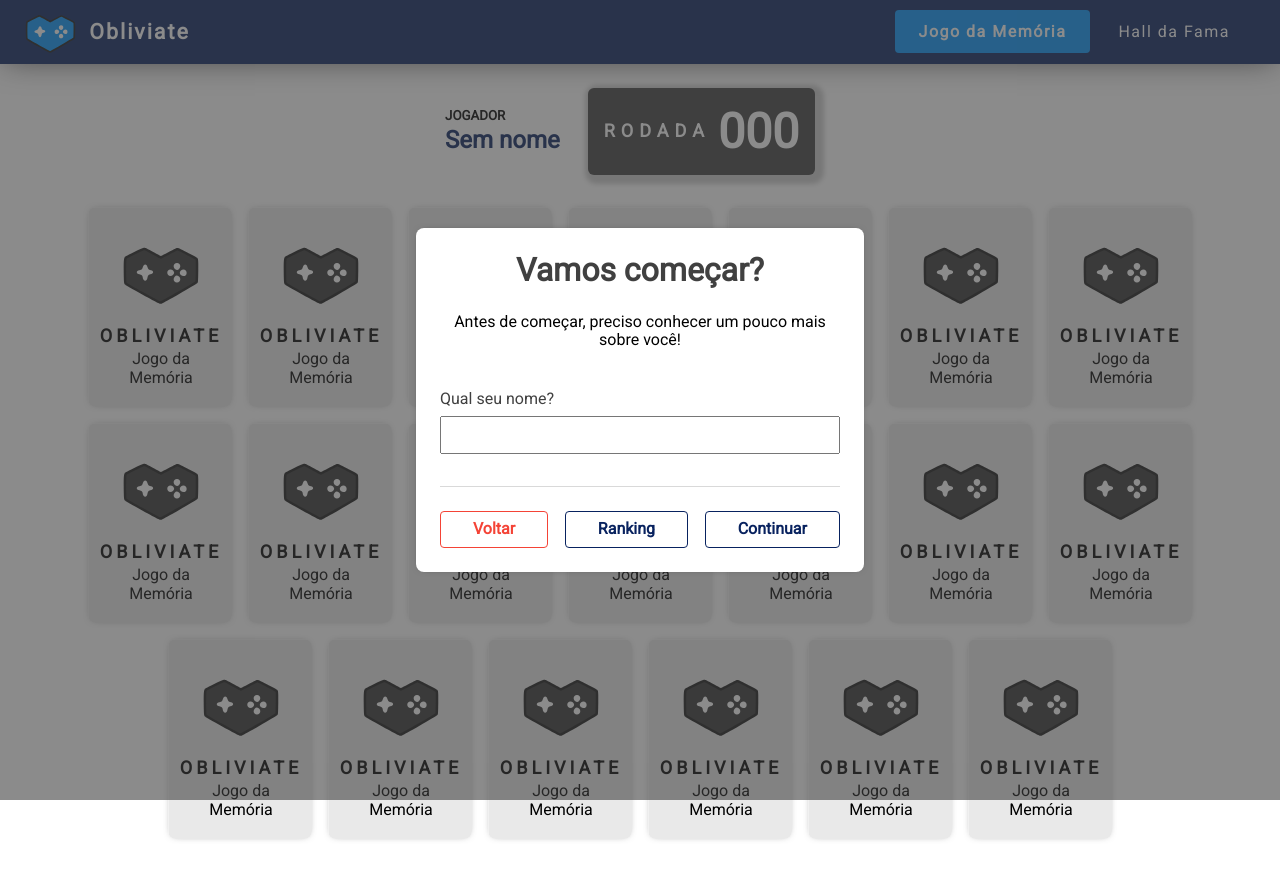
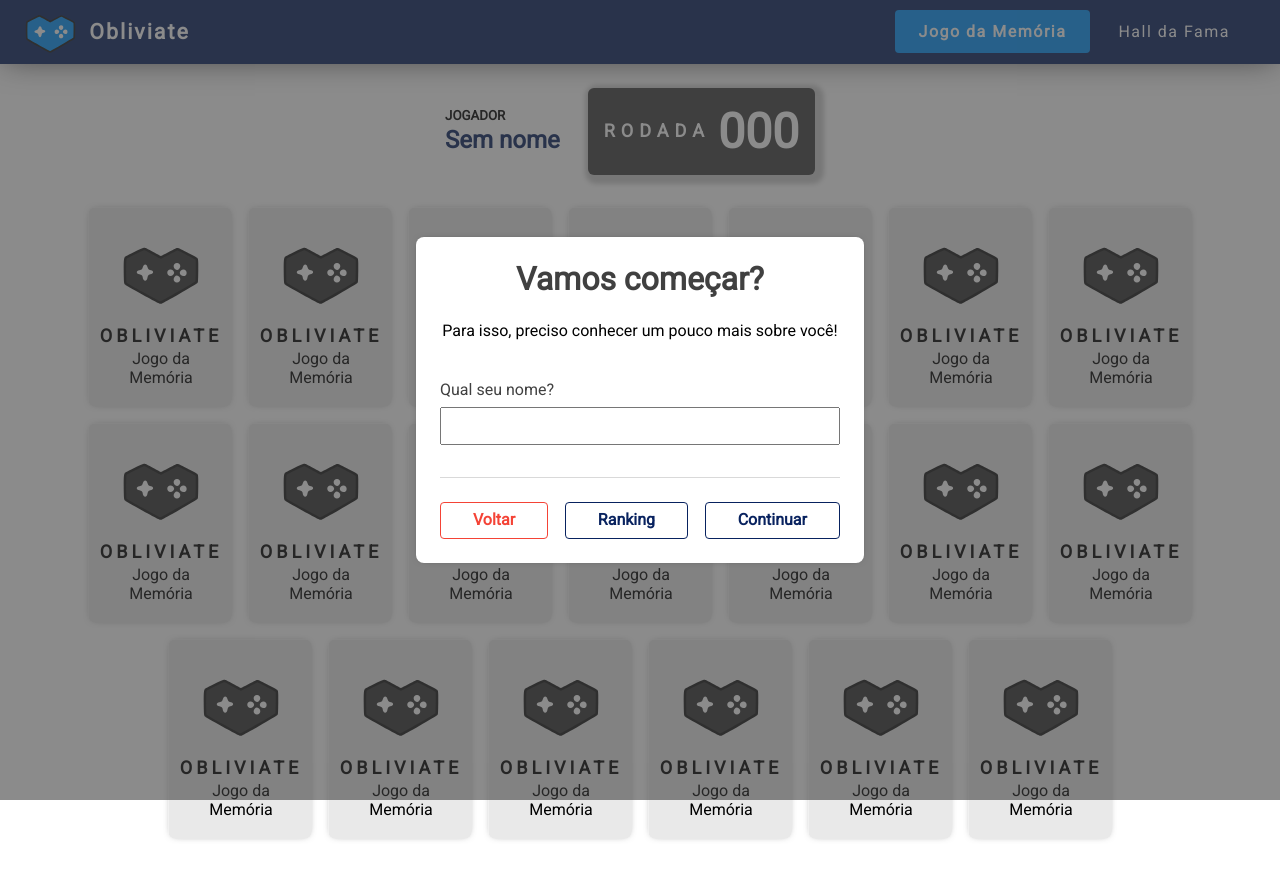
Before and after one commit to victordias/memory-game, a Vue app: page /jogo-da-memoria/jogar in a window 1280 px wide. Shown: the top 878 px of the page. Built offline with nearby package versions, Linux system fonts and the light colour scheme.

Commit message:
update message text

```diff
--- a/src/components/NewPlayerForm.vue
+++ b/src/components/NewPlayerForm.vue
@@ -38,7 +38,7 @@ export default {
     settings() {
       return {
         title: 'Vamos começar?',
-        subtitle: 'Antes de começar, preciso conhecer um pouco mais sobre você!',
+        subtitle: 'Para isso, preciso conhecer um pouco mais sobre você!',
         actions: [
           { label: 'Voltar', to: { name: 'home.index' }, closable: true },
           { label: 'Ranking', to: { name: 'game.ranking' } },
```
